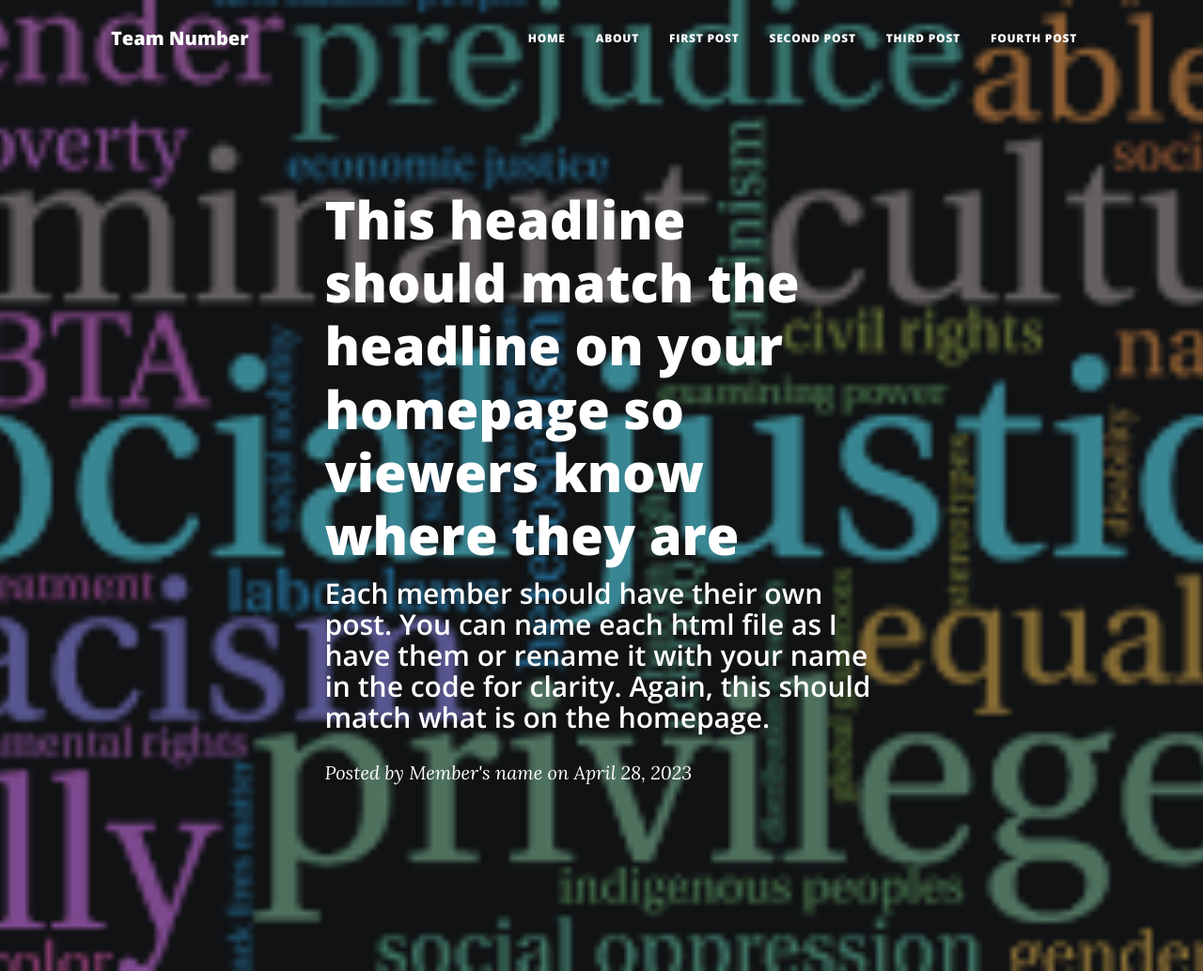
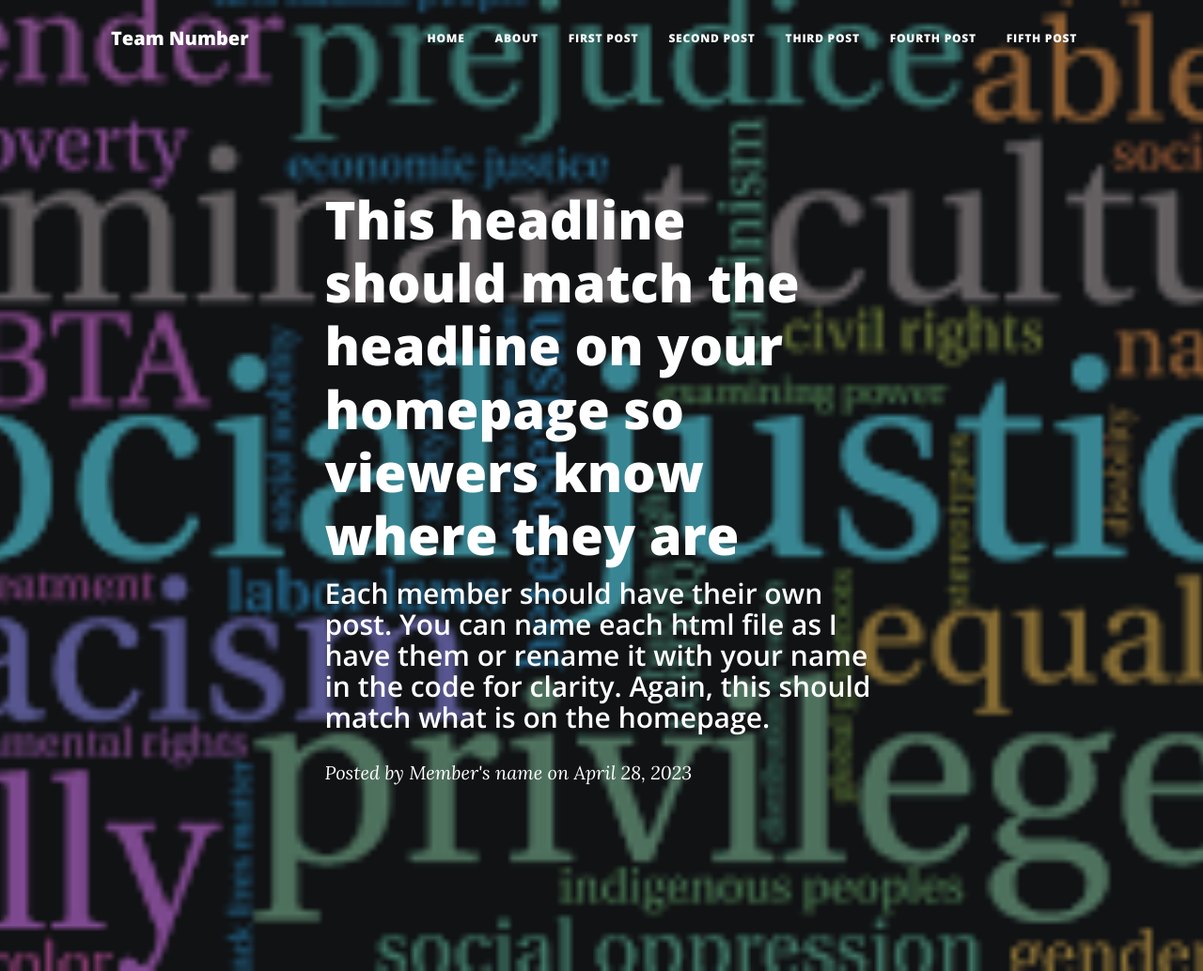
Before and after one commit to allysontishler/ISS210SS23Team-18, a plain HTML site: page secondpost.html in a window 1280 px wide. Shown: the top 1034 px of the page at 94% size. Drawn offline with nearby package versions, Linux system fonts and the light colour scheme.

Commit message:
Update secondpost.html

```diff
--- a/secondpost.html
+++ b/secondpost.html
@@ -32,6 +32,8 @@
                         <li class="nav-item"><a class="nav-link px-lg-3 py-3 py-lg-4" href="secondpost.html">Second Post</a></li>
                         <li class="nav-item"><a class="nav-link px-lg-3 py-3 py-lg-4" href="thirdpost.html">Third Post</a></li>
                         <li class="nav-item"><a class="nav-link px-lg-3 py-3 py-lg-4" href="fourthpost.html">Fourth Post</a></li>
+                        <li class="nav-item"><a class="nav-link px-lg-3 py-3 py-lg-4" href="fifthpost.html">Fifth Post</a></li>
+
                     </ul>
                 </div>
             </div>
```
